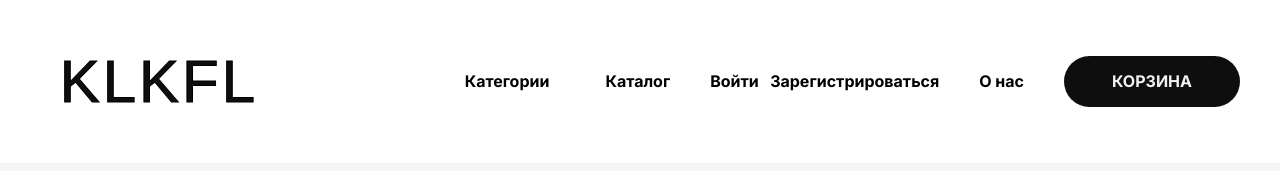
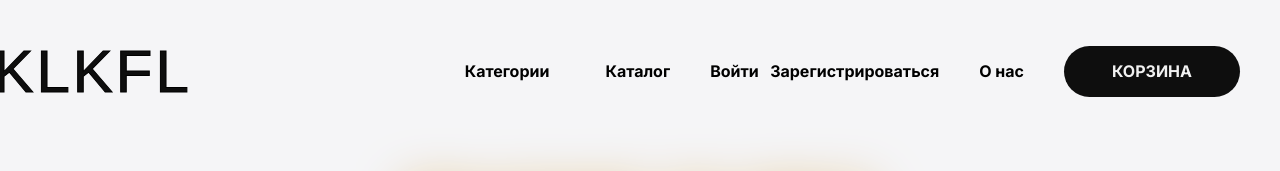
Before and after one commit to Longin-Khibovskiy/practice-shop, a Django app: page / in a window 1280 px wide. Shown: the top 171 px of the page. Run offline with Django 4.2, Linux system fonts and the light colour scheme; data comes from the database, SQL or seed files in the repository.

Commit message:
fix header base

```diff
--- a/shop/static/shop/css/header.css
+++ b/shop/static/shop/css/header.css
@@ -87,7 +87,7 @@
     font-size: 60px;
     font-family: "Arial";
     text-transform: uppercase;
-    color: transparent ;
+    color: transparent;
     -webkit-text-stroke: 1px var(--stroke-color);
     cursor: pointer;
 }
@@ -225,14 +225,18 @@ body {
 }
 
 .header__top {
+    z-index: 100;
+    position: fixed;
     display: flex;
     align-items: center;
     justify-content: space-between;
-    padding: 40px 0;
+    padding: 30px 40px 15px 40px;
+    width: -webkit-fill-available;
+    margin-left: -8.3%;
 }
 
 .header__top.active {
-    background: #fff;
+    background: white;
 }
 
 .menu__list {
--- a/shop/templates/shop/base.html
+++ b/shop/templates/shop/base.html
@@ -22,7 +22,17 @@
             //remove the background property so it comes transparent again (defined in your css)
             $(".header__top").removeClass("active");
         }
-    });</script>
+    });
+
+    function toggleFixed() {
+        adjustWidth();
+        $(".header__top").toggleClass("fixed");
+    }
+
+    function adjustWidth() {
+        var parentwidth = $(".container").width();
+        $(".header__top").width(parentwidth);
+    }</script>
 </head>
 <body>
 <!-- Navbar-->
@@ -31,7 +41,7 @@
 {% block content %}
 {% endblock %}
 <section class="headline">
-    <div class="container">
+    <div class="container" style="margin-top: 100px">
         <h1 class="title" style="filter: drop-shadow(0 0 25px #d3a247);">IPHONE 15 PRO</h1>
         <img
                 class="headline-img"
```
